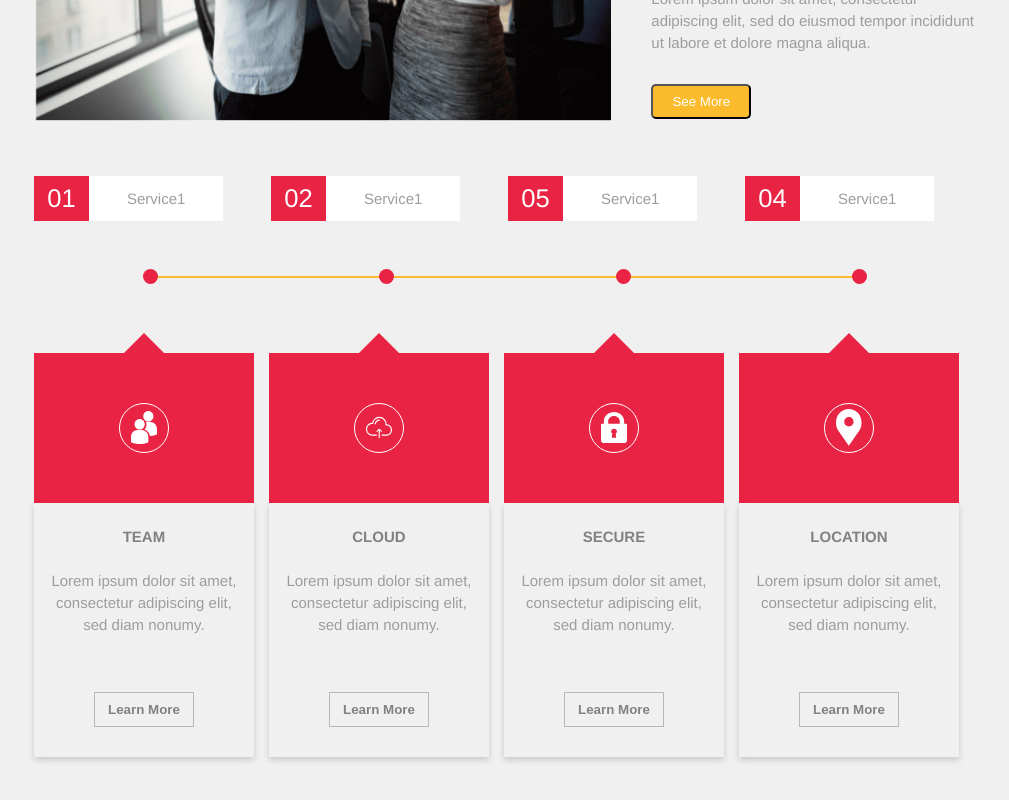
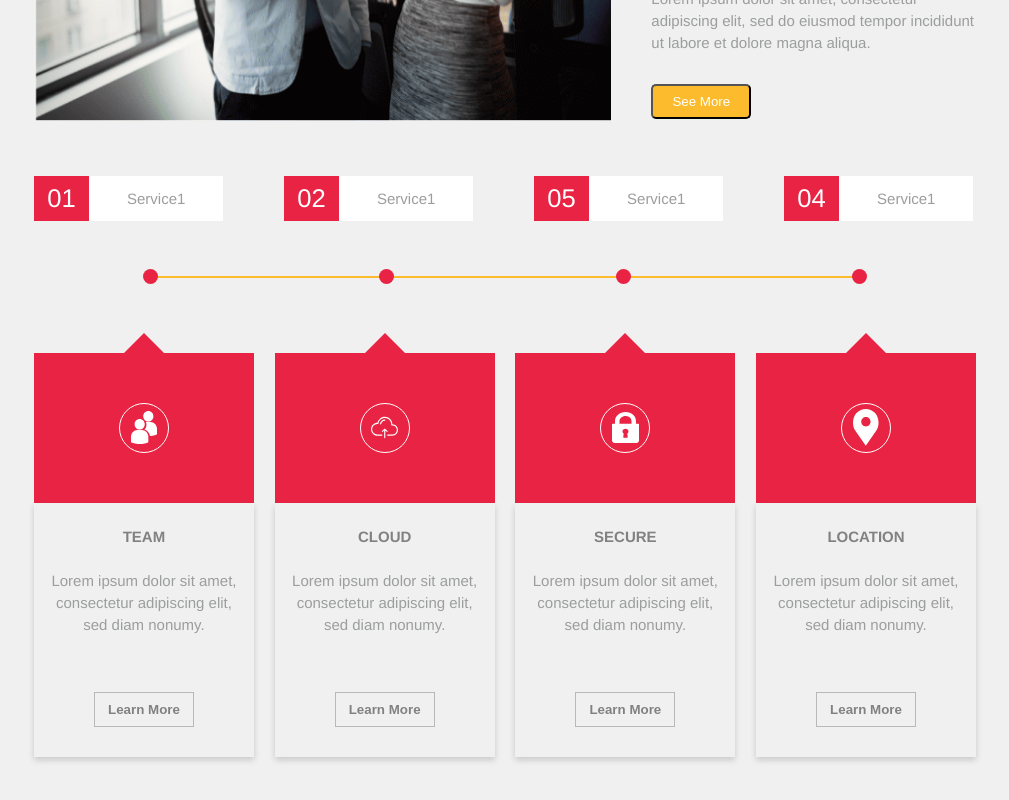
Before and after one commit to denomash/plug-Addons-site, a React (Create React App) app: page / in a window 1280 px wide. Shown: the part 1947-2747 px from the top of the page, without its empty margins (135-1144 px from the left). Built offline with nearby package versions, Linux system fonts and the light colour scheme.

Commit message:
refactor css

```diff
--- a/src/Components/AboutSection/about.section.css
+++ b/src/Components/AboutSection/about.section.css
@@ -34,6 +34,7 @@
 .numbered-cards {
   display: flex;
   width: 100%;
+  justify-content: space-between;
 }
 
 .numbered-cards > div:not(:last-child) {
@@ -101,12 +102,12 @@
 
 .about-cards {
   display: flex;
+  justify-content: space-between;
 }
-.about-cards__content:not(last-child) {
+.about-cards__content {
   display: flex;
   flex-direction: column;
   width: 220px;
-  margin-right: 15px;
   align-items: center;
 }
 
```
